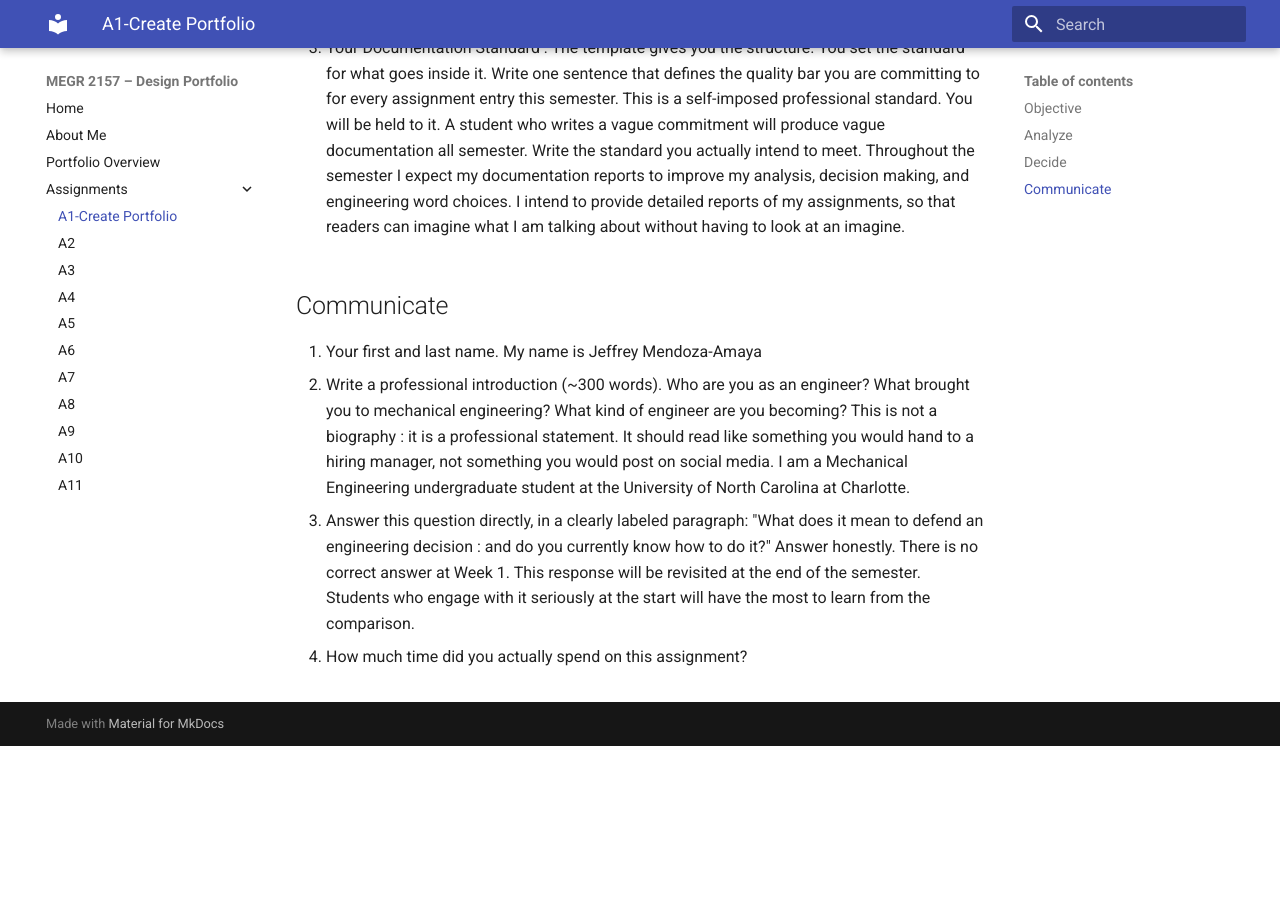
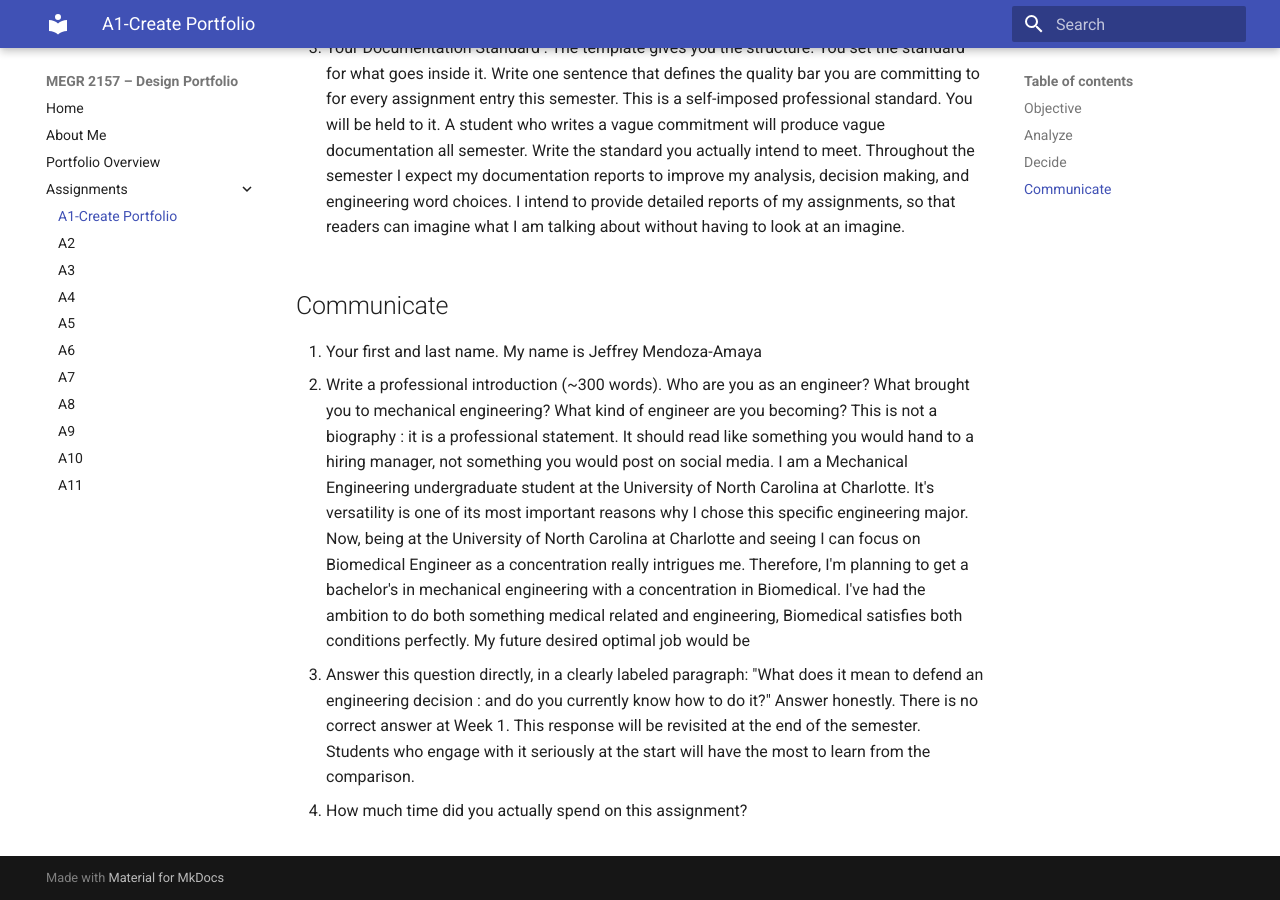
Before and after one commit to Jeffrey-Mendoza/megr2157-portfolio, an MkDocs documentation site: the page built from docs/assignments/A01/index.md, in a window 1280 px wide and 900 px high, scrolled down 3460 px. Built offline with MkDocs 1.6.1 and Material for MkDocs 9.7.7, drawn with Linux system fonts in a browser that asks for light colours; before the commit the page ends 4206 px from its top, so only the background shows below that.

Commit message:
Revise introduction in assignment index
Updated professional introduction to clarify focus on Biomedical Engineering and personal aspirations.

```diff
--- a/docs/assignments/A01/index.md
+++ b/docs/assignments/A01/index.md
@@ -82,7 +82,7 @@ Throughout the semester I expect my documentation reports to improve my analysis
 1.  Your first and last name.
 My name is Jeffrey Mendoza-Amaya
 2.  Write a professional introduction (~300 words). Who are you as an engineer? What brought you to mechanical engineering? What kind of engineer are you becoming? This is not a biography : it is a professional statement. It should read like something you would hand to a hiring manager, not something you would post on social media.
-I am a Mechanical Engineering undergraduate student at the University of North Carolina at Charlotte.
+I am a Mechanical Engineering undergraduate student at the University of North Carolina at Charlotte. It's versatility is one of its most important reasons why I chose this specific engineering major. Now, being at the University of North Carolina at Charlotte and seeing I can focus on Biomedical Engineer as a concentration really intrigues me. Therefore, I'm planning to get a bachelor's in mechanical engineering with a concentration in Biomedical. I've had the ambition to do both something medical related and engineering, Biomedical satisfies both conditions perfectly. My future desired optimal job would be
 3.  Answer this question directly, in a clearly labeled paragraph: "What does it mean to defend an engineering decision : and do you currently know how to do it?" Answer honestly. There is no correct answer at Week 1. This response will be revisited at the end of the semester. Students who engage with it seriously at the start will have the most to learn from the comparison.
 
 4.  How much time did you actually spend on this assignment?
```
